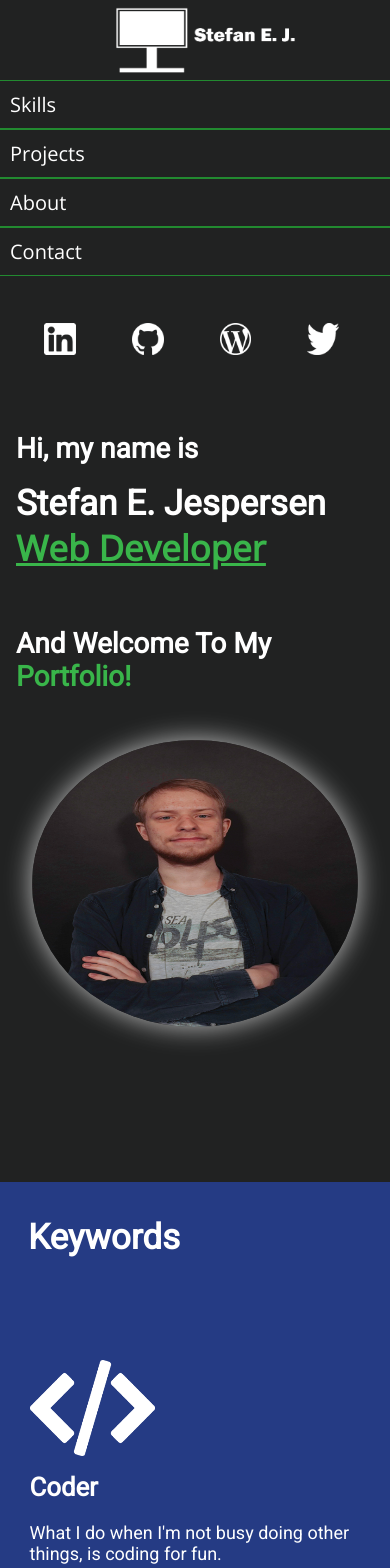
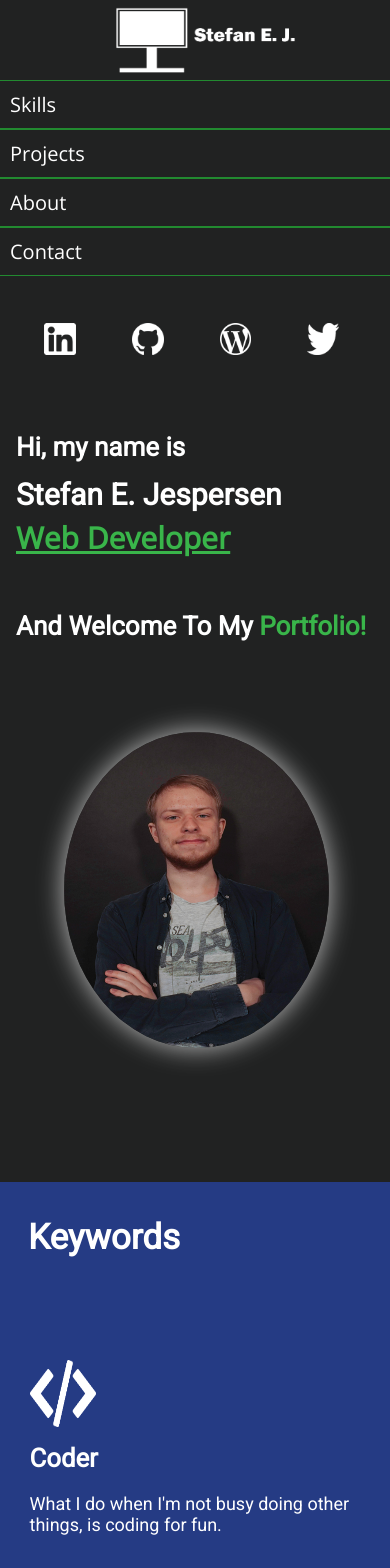
Before and after one commit to sej3686/vue-portfolio, a Vue app: page / in a window 390 px wide. Shown: the top 1568 px of the page. Built offline with nearby package versions, Linux system fonts and the light colour scheme.

Commit message:
another another responsive update

```diff
--- a/src/assets/sass/project.scss
+++ b/src/assets/sass/project.scss
@@ -24,13 +24,12 @@ $darkColor: #212222;
         width: 100%;
 
         .project-grid-item {
-            background-color: rgba(255, 255, 255, 0.8);
-            border: 1px solid rgba(0, 0, 0, 0.8);
+            // background-color: rgba(255, 255, 255, 0.8);
+            // border: 1px solid rgba(0, 0, 0, 0.8);
             //border-radius: 10px;
             font-size: 30px;
             position: relative;
-            width: 300px;
-            height: 300px;
+            width: 70%;
 
             img {
                 width: 100%;
--- a/src/assets/sass/responsive.scss
+++ b/src/assets/sass/responsive.scss
@@ -121,12 +121,12 @@ $darkGreenColor: #228A30;
         .project-grid-wrapper {
 
             .project-grid-item {
-                width: 350px;
-                height: 350px;
+                // width: 350px;
+                // height: 350px;
 
                 img {
-                    height: 350px;
-                    width: 350px;
+                    // height: 350px;
+                    // width: 350px;
                 }
             }
 
@@ -262,12 +262,10 @@ $darkGreenColor: #228A30;
         .project-grid-wrapper {
 
             .project-grid-item {
-                width: 250px;
-                height: 250px;
+                // width: 100% !important;
 
                 img {
-                    height: 300px;
-                    width: 300px;
+                    width: 100%;
                 }
 
                 .project-grid-item-titlebox {
@@ -369,9 +367,26 @@ $darkGreenColor: #228A30;
             .header-div-left {
 
                 .header-div-left-textbox {
+                    // background-color: red;
                     padding-left: 0 !important;
                     padding-top: 5em !important;
-                    width: 80% !important;
+                    width: 90% !important;
+
+                    h3 {
+                        font-size: 26px !important;
+                    }
+
+                    h2 {
+                        font-size: 30px !important;
+                    }
+
+                    .typed-text {
+                        font-size: 30px !important;
+                    }
+
+                    h4 {
+                        font-size: 26px !important;
+                    }
                 }
             }
 
@@ -381,8 +396,7 @@ $darkGreenColor: #228A30;
                 .header-div-right-imagebox {
 
                     .header-div-right-img {
-                        height: 70% !important;
-                        width: 100%;
+                        width: 90% !important;
                     }
                 }
             }
@@ -390,6 +404,7 @@ $darkGreenColor: #228A30;
     }
 
     #keyword {
+        height: 60vh;
 
         .keyword-grid-wrapper {
 
@@ -397,8 +412,8 @@ $darkGreenColor: #228A30;
             .keyword-grid-item {
 
                 img {
-                    height: 38%;
-                    width: 38%;
+                    height: 40%;
+                    width: 50%;
                 }
 
                 p {
@@ -539,7 +554,8 @@ $darkGreenColor: #228A30;
             }
 
             .drop-down {
-                display: none;
+                z-index: 999;
+                // visibility: hidden !important;
             }
 
             ul li:hover > .drop-down,
@@ -580,16 +596,16 @@ $darkGreenColor: #228A30;
 
             .header-div-right {
                 height: 34vh !important;
-                margin-top: 15em !important;
+                margin-top: 13em !important;
                 width: 100% !important;
 
                 .header-div-right-imagebox {
                     height: 100% !important;
-                    padding-left: 2em;
+                    padding-left: 4em;
 
                     .header-div-right-img {
-                        height: 100% !important;
-                        margin: 0 !important;
+                        height: 110% !important;
+                        width: 90% !important;
                     }
                 }
             }
@@ -608,13 +624,15 @@ $darkGreenColor: #228A30;
 
             img {
                 margin-top: 3em;
+                height: 30% !important;
+                width: 20% !important;
             }
         }
     } // Keyword
 
     #projects {
         // background-color: yellow;
-        height: 145vh !important;
+        height: 150vh !important;
 
         h2 {
             padding-left: 0.8em;
@@ -626,12 +644,12 @@ $darkGreenColor: #228A30;
             grid-gap: 50px;
 
             .project-grid-item {
-                height: 200px;
-                width: 200px;
+                // height: 200px;
+                // width: 200px;
 
                 img {
-                    height: 200px;
-                    width: 200px;
+                    // height: 200px;
+                    // width: 200px;
                 }
 
                 .project-grid-item-titlebox {
--- a/src/assets/style.scss
+++ b/src/assets/style.scss
@@ -197,8 +197,8 @@ height: 100vh;
             .header-div-left-textbox {
                 //border-left: 3px solid $darkGreenColor;
                 //background-color: yellow;
-                height: 100%;
-                margin-left: 5em;
+                // height: 100%;
+                margin-left: 0em;
                 padding-left: 10em;
                 padding-top: 8em;
                 width: 62%;
@@ -267,9 +267,8 @@ height: 100vh;
                 .header-div-right-img {
                     border-radius: 100%;
                     box-shadow: 0px 0px 27px 0px rgba(255,255,255,0.71);
-                    //width: 100%;
-                    height: 90%;
-                    margin-left: 16.5em;
+                    width: 55%;
+                    margin-left: 18em;
                     margin-top: 1.5em;
                     //margin-top: 15px;
                 }
```
